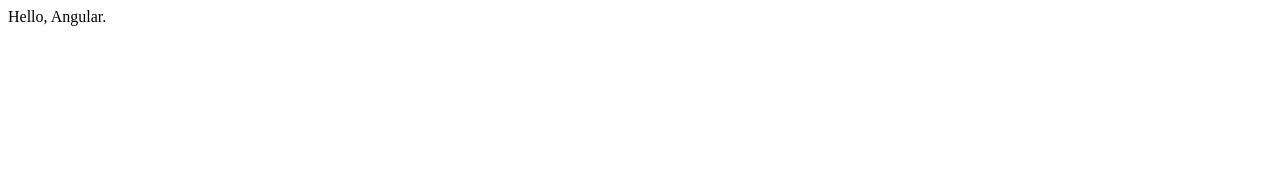
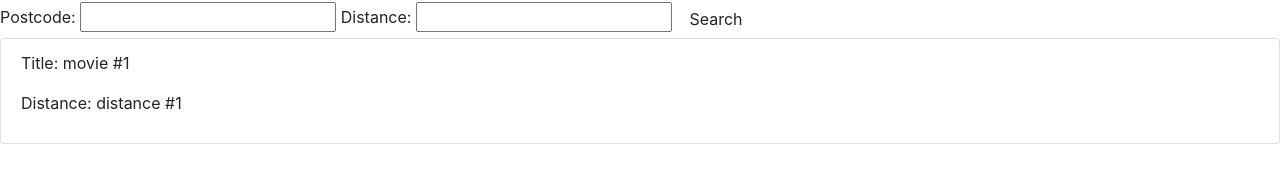
Before and after one commit to Nadav-Rosenberg/movies-around-me-3, a website: page index.html in a window 1280 px wide. Drawn offline with nearby package versions, Linux system fonts and the light colour scheme; some packages are replaced by stand-ins of ours.

Commit message:
sketching out index page

```diff
--- a/index.html
+++ b/index.html
@@ -1 +1,30 @@
-Hello, Angular.
+<!doctype html>
+<html lang="en">
+  <head>
+    <meta charset="utf-8">
+    <title>Movies Around Me</title>
+    <link rel="stylesheet" href="public/bower_components/bootstrap/dist/css/bootstrap.css">
+    <script src="public/bower_components/jquery/dist/jquery.js"></script>
+    <script src="public/bower_components/angular/angular.js"></script>
+    <script src="public/bower_components/angular-resource/angular-resource.js"></script>
+
+  <body>
+    <div>
+
+      <form class="form-horizontal">
+        Postcode: <input type="text" name="postcode">
+        Distance: <input type="text" name="distance">
+        <button class="btn">Search</button>
+      </form>
+
+      <ul class="list-group">
+
+        <li class="list-group-item">
+      <p>Title: movie #1</p><p>Distance: distance #1</p>
+        </li>
+
+      </ul>
+    </div>
+
+  </body>
+</html>
```
Also changed, not shown: 1 other file.
